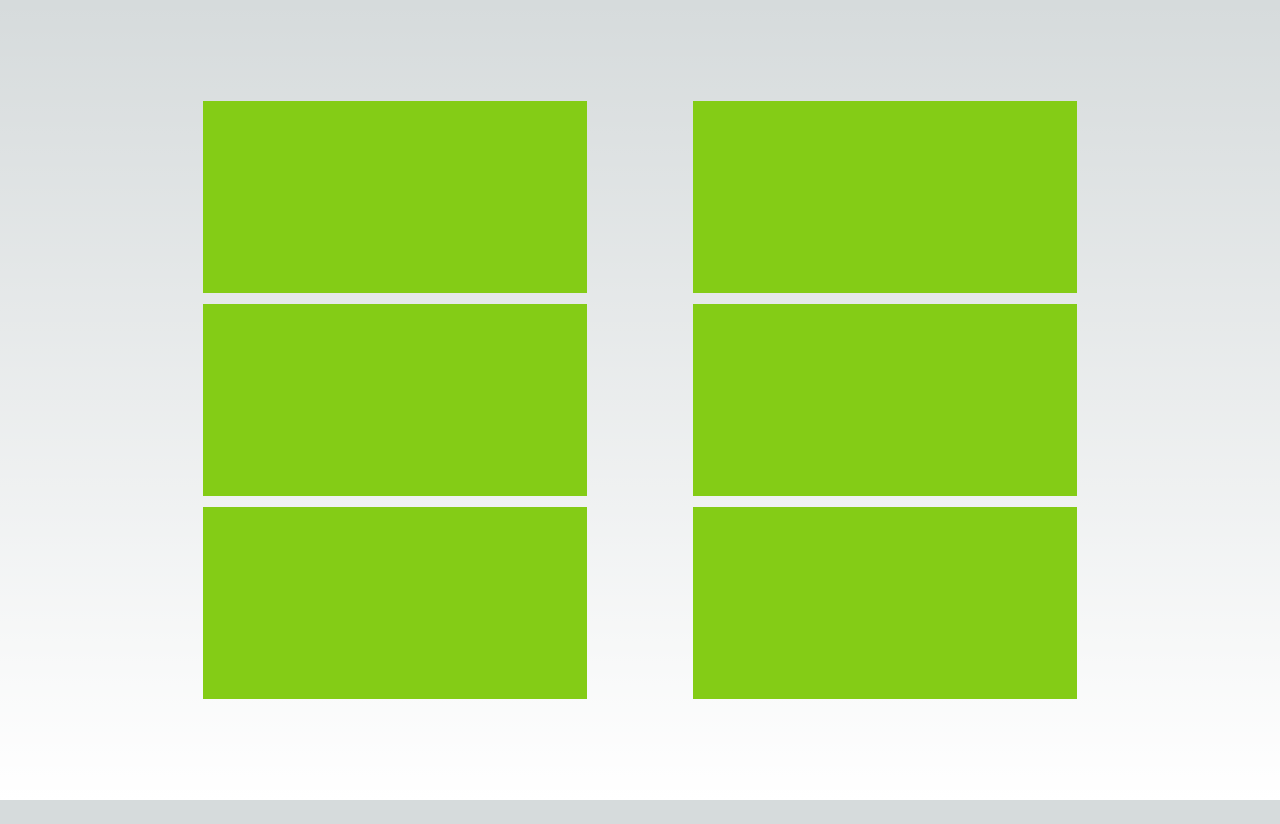
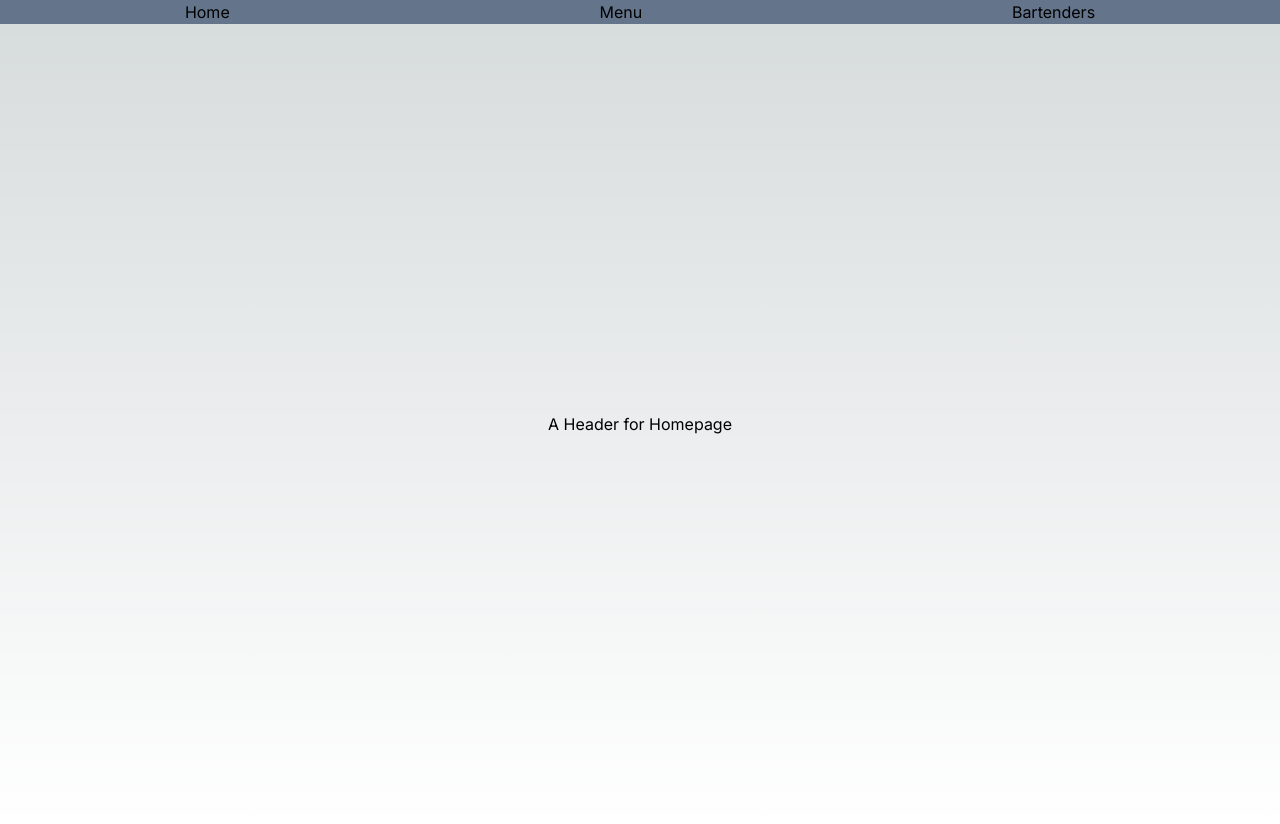
Before and after one commit to MJPitkin/mocktail-bar, a Next.js app: page / in a window 1280 px wide. Before the commit the page ends 800 px from the top, so only its background shows below. Built offline with nearby package versions, Linux system fonts and the light colour scheme.

Commit message:
added pages and tailwind test rules

```diff
--- /dev/null
+++ b/app/bartenders/page.js
@@ -0,0 +1,11 @@
+import React from 'react'
+
+export default function Bartenders() {
+  return (
+    <main className="flex min-w-screen min-h-screen flex-col flex-wrap items-center justify-evenly p-24">
+      <div>
+        <h1>A Header for Bartenders</h1>
+      </div>
+    </main>
+  )
+}
--- a/app/layout.js
+++ b/app/layout.js
@@ -1,3 +1,4 @@
+import Navbar from "@/components/Navbar";
 import { Inter } from "next/font/google";
 import "./globals.css";
 
@@ -11,7 +12,10 @@ export const metadata = {
 export default function RootLayout({ children }) {
   return (
     <html lang="en">
-      <body className={inter.className}>{children}</body>
+      <body className={`${inter.className} min-w-screen`}>
+        <Navbar></Navbar>
+        {children}
+      </body>
     </html>
   );
 }
--- /dev/null
+++ b/app/menu/drinks/page.js
@@ -0,0 +1,11 @@
+import React from 'react'
+
+export default function Drinks() {
+  return (
+    <main className="flex min-w-screen min-h-screen flex-col flex-wrap items-center justify-evenly p-24">
+      <div>
+        <h1>A Header for Drinks</h1>
+      </div>
+    </main>
+  )
+}
--- /dev/null
+++ b/app/menu/food/page.js
@@ -0,0 +1,11 @@
+import React from 'react'
+
+export default function Food() {
+  return (
+    <main className="flex min-w-screen min-h-screen flex-col flex-wrap items-center justify-evenly p-24">
+      <div>
+        <h1>A Header for Food</h1>
+      </div>
+    </main>
+  )
+}
--- /dev/null
+++ b/app/menu/page.js
@@ -0,0 +1,11 @@
+import React from 'react'
+
+export default function Menu() {
+  return (
+    <main className="flex min-w-screen min-h-screen flex-col flex-wrap items-center justify-evenly p-24">
+      <div>
+        <h1>A Header for Menu</h1>
+      </div>
+    </main>
+  )
+}
--- a/app/page.js
+++ b/app/page.js
@@ -5,13 +5,16 @@ export default function Home() {
   const greenBawkses = "w-96 h-48 bg-red-500 md:bg-cyan-500 lg:bg-lime-500"
 
   return (
-    <main className="flex min-w-screen min-h-screen flex-row flex-wrap items-center justify-evenly p-24">
-      <div className={`${greenBawkses}`}></div>
+    <main className="flex min-w-screen min-h-screen flex-col flex-wrap items-center justify-evenly p-24">
+      <div>
+        <h1>A Header for Homepage</h1>
+      </div>
+      {/* <div className={`${greenBawkses}`}></div>
       <div className={greenBawkses}></div>
       <div className={greenBawkses}></div>
       <div className={greenBawkses}></div>
       <div className={greenBawkses}></div>
-      <div className={greenBawkses}></div>
+      <div className={greenBawkses}></div> */}
     </main>
   );
 }
--- /dev/null
+++ b/components/Navbar.js
@@ -0,0 +1,12 @@
+import Link from 'next/link'
+import React from 'react'
+
+export default function Navbar() {
+  return (
+    <div className='w-full bg-slate-500 flex justify-around'>
+        <Link href="/" className='hover:text-white'>Home</Link>
+        <Link href="/menu" className='hover:text-white'>Menu</Link>
+        <Link href="/bartenders" className='hover:text-white'>Bartenders</Link>
+    </div>
+  )
+}
```
